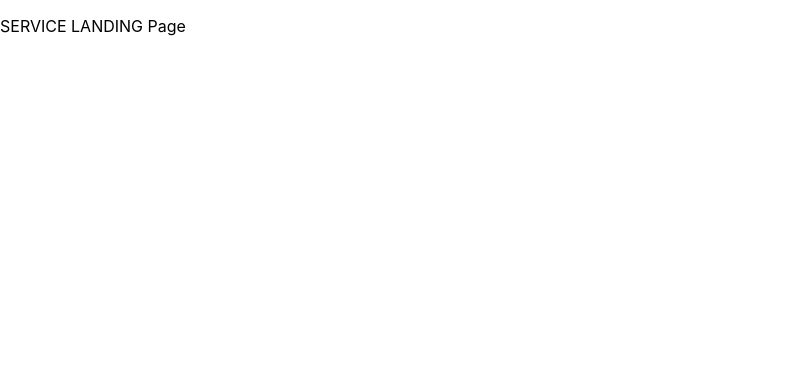
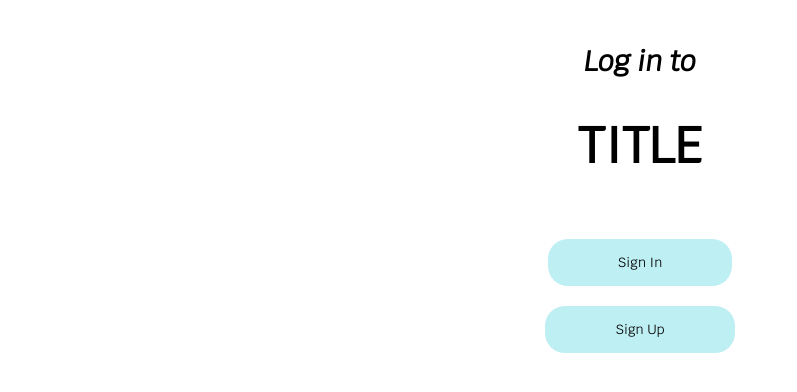
Before and after one commit to Namrata-Keskar/CruzHacks2024, a React (Create React App) app: page /servicelanding in a window 1280 px wide. Shown: the top 392 px of the page, without its empty margins (0-797 px from the left). Built offline with nearby package versions, Linux system fonts and the light colour scheme.

Commit message:
worked on sign in flow

```diff
--- a/src/AppRouter.js
+++ b/src/AppRouter.js
@@ -4,6 +4,7 @@ import { BrowserRouter as Router, Route, Routes } from 'react-router-dom';
 import Landing from './pages/Landing';
 import Login from './pages/Login';
 import ServiceLanding from './pages/ServiceLanding';
+import Register from './pages/Register';
 import Food from './pages/Food';
 import Housing from './pages/Housing';
 import Medical from './pages/Medical';
@@ -17,11 +18,13 @@ const AppRouter = () => {
         <Route path="/" element={<Landing />} />
         <Route path="/login" element={<Login />} />
         <Route path="/servicelanding" element={<ServiceLanding />} />
+        <Route path="/register" element={<Register />} />
         <Route path="/food" element={<Food />} />
         <Route path="/housing" element={<Housing />} />
         <Route path="/medical" element={<Medical />} />
         <Route path="/addevent" element={<AddEvent />} />
         <Route path="/profile" element={<Profile />} />
+
       </Routes>
     </Router>
   );
--- a/src/pages/Landing.js
+++ b/src/pages/Landing.js
@@ -1,9 +1,5 @@
 import React from 'react';
-import Button from '@mui/material/Button';
 import { Link } from 'react-router-dom';
-import Food from './Food';
-import Medical from './Medical';
-import Housing from './Housing';
 
 import './Landing.scss';
 
@@ -37,7 +33,7 @@ function Landing() {
 
         <div className='login'>
           <p>Are you a service provider?</p>
-            <Link to="/login">
+            <Link to="/servicelanding">
                 <button>Login</button>
             </Link>
         </div>
--- a/src/pages/Landing.scss
+++ b/src/pages/Landing.scss
@@ -14,7 +14,6 @@
         display: flex;
         justify-content: space-around;
         margin-bottom: 30px;
-        // flex-direction: column;
 
         flex-direction: row;
         align-items: stretch;
--- a/src/pages/Login.js
+++ b/src/pages/Login.js
@@ -1,11 +1,32 @@
 import React from 'react';
+import { Link } from 'react-router-dom';
+
+import "./Login.scss";
 
 function Login() {
   return (
     <div className="Login">
-        <p>
-            LOGIN page
-        </p>
+
+      <link rel="preconnect" href="https://fonts.googleapis.com" />
+      <link rel="preconnect" href="https://fonts.gstatic.com" crossorigin />
+      <link href="https://fonts.googleapis.com/css2?family=Inter:wght@400;600&family=Krub:ital@1&family=Montserrat&family=Nunito:wght@500&display=swap" rel="stylesheet"/>
+      <link href="https://fonts.googleapis.com/css2?family=Inter:wght@400;600&family=Krub&family=Montserrat&family=Nunito:wght@500&display=swap" rel="stylesheet" />
+
+      <p className='login'>
+        Login
+      </p>
+
+      <form>
+        <input type="text" id="username" name="username" placeholder="Username" required />
+
+        <input type="password" id="password" name="password" placeholder="Password" required />
+
+        <Link to="/addevent">
+          <button type="submit">Login</button>
+        </Link>
+
+      </form>
+
 
     </div>
   );
--- /dev/null
+++ b/src/pages/Login.scss
@@ -0,0 +1,44 @@
+.Login {
+    flex-direction: column;
+    text-align: center;
+
+    .login {
+        margin-top: 100px;
+        font-family: 'Krub', sans-serif;
+        font-size: 30px;
+        margin-bottom: 20px;
+    }
+
+    form {
+        text-align: center;
+        margin-top: 50px;
+        font-family: 'Krub', sans-serif;
+
+        input {
+            display: block;
+            margin: 10px auto;
+            padding: 10px 15px;
+            width: 200px;
+            background-color: #BEEFF3;
+            border: none;
+            border-radius: 20px;
+            margin-bottom: 20px;
+        }
+
+        button {
+            display: block;
+            margin: 40px auto;
+            width: 200px;
+            padding: 10px 15px;
+            background-color: #BEEFF3;
+            color: black;
+            border: none;
+            border-radius: 20px;
+
+            cursor: pointer;
+            &:hover {
+                background-color: #75BFC4;
+            }
+        }
+    }
+}
--- a/src/pages/Register.js
+++ b/src/pages/Register.js
@@ -1,12 +1,33 @@
 import React from 'react';
+import { Link } from 'react-router-dom';
+
+import "./Register.scss";
 
 function Register() {
   return (
     <div className="Register">
 
-        <p>
-            REGISTER Page
-        </p>
+      <link rel="preconnect" href="https://fonts.googleapis.com" />
+      <link rel="preconnect" href="https://fonts.gstatic.com" crossorigin />
+      <link href="https://fonts.googleapis.com/css2?family=Inter:wght@400;600&family=Krub:ital@1&family=Montserrat&family=Nunito:wght@500&display=swap" rel="stylesheet"/>
+      <link href="https://fonts.googleapis.com/css2?family=Inter:wght@400;600&family=Krub&family=Montserrat&family=Nunito:wght@500&display=swap" rel="stylesheet" />
+
+      <p className='register'>
+        Register your service here
+      </p>
+
+      <form>
+        <input type="text" id="name" name="username" placeholder="Username" required />
+        <input type="password" id="password" name="password" placeholder="Password" required />
+        <input type="location" id="location" name="username" placeholder="Location" required />
+        <textarea id="description" placeholder="Description" required></textarea>
+
+
+        <Link to="/addevent">
+          <button type="submit">Login</button>
+        </Link>
+
+      </form>
 
     </div>
   );
--- /dev/null
+++ b/src/pages/Register.scss
@@ -0,0 +1,44 @@
+.Register {
+    flex-direction: column;
+    text-align: center;
+
+    .register {
+        margin-top: 100px;
+        font-family: 'Krub', sans-serif;
+        font-size: 30px;
+        margin-bottom: 20px;
+    }
+
+    form {
+        text-align: center;
+        margin-top: 50px;
+        font-family: 'Krub', sans-serif;
+
+        input, textarea {
+            display: block;
+            margin: 10px auto;
+            padding: 10px 15px;
+            width: 200px;
+            background-color: #BEEFF3;
+            border: none;
+            border-radius: 20px;
+            margin-bottom: 20px;
+        }
+
+        button {
+            display: block;
+            margin: 40px auto;
+            width: 200px;
+            padding: 10px 15px;
+            background-color: #BEEFF3;
+            color: black;
+            border: none;
+            border-radius: 20px;
+
+            cursor: pointer;
+            &:hover {
+                background-color: #75BFC4;
+            }
+        }
+    }
+}
--- a/src/pages/ServiceLanding.js
+++ b/src/pages/ServiceLanding.js
@@ -1,12 +1,35 @@
 import React from 'react';
+import { Link } from 'react-router-dom';
+
+import './ServiceLanding.scss';
+
 
 function ServiceLanding() {
   return (
     <div className="ServiceLanding">
 
-        <p>
-            SERVICE LANDING Page
-        </p>
+        <link rel="preconnect" href="https://fonts.googleapis.com" />
+        <link rel="preconnect" href="https://fonts.gstatic.com" crossorigin />
+        <link href="https://fonts.googleapis.com/css2?family=Inter:wght@400;600&family=Krub:ital@1&family=Montserrat&family=Nunito:wght@500&display=swap" rel="stylesheet"/>
+        <link href="https://fonts.googleapis.com/css2?family=Inter:wght@400;600&family=Krub&family=Montserrat&family=Nunito:wght@500&display=swap" rel="stylesheet" />
+
+
+        <h2 className='loginText'>
+            Log in to
+        </h2>
+
+        <h1 className='title'>
+            TITLE
+        </h1>
+
+        <div className='buttons'>
+            <Link to="/login">
+                <button>Sign In</button>
+            </Link>
+            <Link to="/register">
+                <button>Sign Up</button>
+            </Link>
+        </div>
 
     </div>
   );
--- /dev/null
+++ b/src/pages/ServiceLanding.scss
@@ -0,0 +1,48 @@
+.ServiceLanding {
+    text-align: center;
+    padding: 20px;
+    flex-direction: column;
+
+    .loginText {
+        font-family: 'Krub', sans-serif;
+        font-style: italic;
+        font-size: 28px;
+        margin-bottom: 20px;
+    }
+
+    .title {
+        font-family: 'Krub', sans-serif;
+        font-size: 50px;
+        margin-bottom: 20px;
+    }
+
+    .buttons {
+        margin-top: 50px;
+        display: flex;
+        justify-content: space-around;
+        margin-bottom: 30px;
+
+        flex-direction: column;
+        align-items: stretch;
+        justify-content: space-between;
+        padding: .1em;
+
+        button {
+            flex: 1;
+            background-color: #BEEFF3;
+            color: black;
+            font-family: 'Krub', sans-serif;
+
+            padding: 15px 70px;
+            border: none;
+            border-radius: 20px;
+            cursor: pointer;
+            margin: 10px;
+
+            &:hover {
+                background-color: #75BFC4;
+            }
+        }
+    }
+
+}
```
